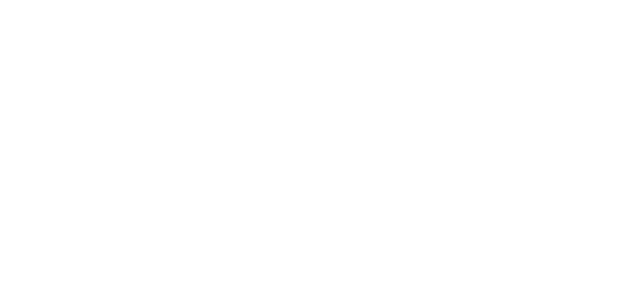
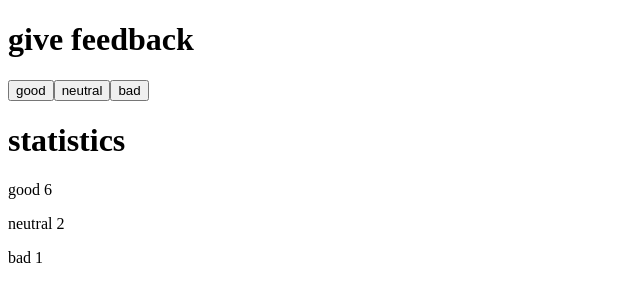
Before and after one commit to aeoluscherokee/fullstackopen-part1, a React (Create React App) app in the folder unicafe/: page / in a window 1280 px wide. Shown: the top 302 px of the page, without its empty margins (0-640 px from the left). Built offline with nearby package versions, Linux system fonts and the light colour scheme.

Commit message:
Draw template for app

```diff
--- a/unicafe/src/App.js
+++ b/unicafe/src/App.js
@@ -1,7 +1,18 @@
 import React from "react";
 
 const App = () => {
-  return <div></div>;
+  return (
+    <div>
+      <h1>give feedback</h1>
+      <button>good</button>
+      <button>neutral</button>
+      <button>bad</button>
+      <h1>statistics</h1>
+      <p>good 6</p>
+      <p>neutral 2</p>
+      <p>bad 1</p>
+    </div>
+  );
 };
 
 export default App;
```
